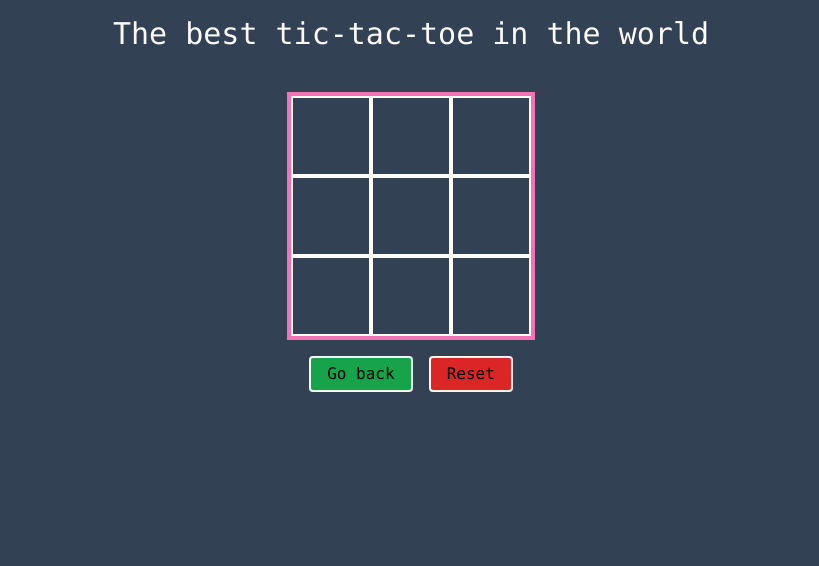
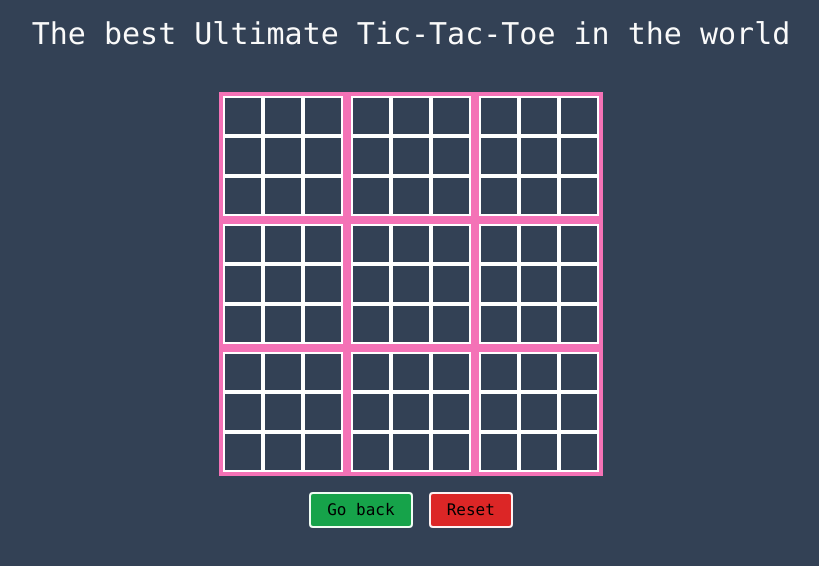
Before and after one commit to Buitragox/ultimate-tictactoe, a SvelteKit app: page /play in a window 1280 px wide. Shown: the top 566 px of the page, without its empty margins (229-1048 px from the left). Built offline with nearby package versions, Linux system fonts and the light colour scheme.

Commit message:
Changes that I forgot to commit

```diff
--- a/src/routes/+layout.svelte
+++ b/src/routes/+layout.svelte
@@ -2,6 +2,6 @@
 	import '../app.css';
 </script>
 
-<div class="h-screen bg-slate-700 font-mono">
+<div class="min-h-screen h-screen bg-slate-700 font-mono">
 	<slot />
 </div>
--- a/src/routes/play/+page.svelte
+++ b/src/routes/play/+page.svelte
@@ -6,19 +6,40 @@
 
 <main>
 	<div class="grid place-items-center p-2">
-		<h1 class="font-medium text-zinc-50 text-3xl p-2 pb-10">The best tic-tac-toe in the world</h1>
+		<h1 class="font-medium text-zinc-50 text-3xl p-2 pb-10">
+			The best Ultimate Tic-Tac-Toe in the world
+		</h1>
 
-		<div class="grid grid-cols-3 border-4 border-pink-400">
-			{#each game.board[0][0].matrix as row, i (i)}
-				{#each row as value, j (j)}
-					<button
-						class="col-span-1 border-2 border-white w-20 h-20 hover:bg-slate-600"
-						on:click={() => {
-							game = game.localMove(i, j);
-						}}
+		<div class="grid grid-cols-3">
+			{#each game.matrix as section_row, sec_i (sec_i)}
+				{#each section_row as section, sec_j (sec_j)}
+					<div
+						class="col-span-1 grid grid-cols-3 border-4 items-center justify-items-center
+						{game.isNextSection(sec_i, sec_j) ? 'border-pink-400' : 'border-blue-400'}"
 					>
-						<p class="text-3xl text-zinc-50">{value}</p>
-					</button>
+						<!-- Mark the winner of a section -->
+						{#if section.winner === 'x'}
+							<p class="absolute text-[9rem] z-10">X</p>
+						{:else if section.winner === 'o'}
+							<p class="absolute text-[9rem] z-10">O</p>
+						{/if}
+
+						{#each section.matrix as row, i (i)}
+							{#each row as value, j (j)}
+								<button
+									class="relative col-span-1 border-2 border-white w-10 h-10
+								{game.isNextSection(sec_i, sec_j) ? 'hover:bg-slate-600' : ''}"
+									on:click={() => {
+										game = game.localMove(sec_i, sec_j, i, j);
+									}}
+								>
+									<p class="text-3xl text-zinc-50">
+										{value}
+									</p>
+								</button>
+							{/each}
+						{/each}
+					</div>
 				{/each}
 			{/each}
 		</div>
--- /dev/null
+++ b/src/routes/play/board.ts
@@ -0,0 +1,18 @@
+export interface Board {
+    matrix: any[][];
+    getTileOwner(row: number, col: number): string;
+}
+
+export function checkHorizontal(board: Board, row: number, player: string) : boolean {
+    let has_won = true;
+    let index = 0;
+    while (index < board.matrix.length && has_won) {
+        if (board.getTileOwner(row, index)) {
+            has_won = false;
+            break;
+        }
+        index++;
+    }
+
+    return has_won;
+}
--- a/src/routes/play/game.ts
+++ b/src/routes/play/game.ts
@@ -1,5 +1,14 @@
-export class Game {
-	board: Section[][];
+import { Section } from './section';
+import type { Board } from "./board";
+
+/**
+ * Represents the Ultimate-TicTacToe game
+ * and handles all of the game logic.
+ */
+export class Game implements Board {
+	matrix: Section[][];
+	private nextSecRow: number;
+	private nextSecCol: number;
 	playerTurn: string;
 	localPlayer: string;
 	enemyPlayer: string;
@@ -11,19 +20,24 @@ export class Game {
 		localPlayer: string | undefined = undefined,
 		winner: string | undefined = undefined
 	) {
-		this.board = [];
+		this.matrix = [];
 		this.playerTurn = playerTurn ? playerTurn : 'x';
 		this.localPlayer = localPlayer ? localPlayer : 'x';
 		this.enemyPlayer = this.localPlayer === 'x' ? 'o' : 'x';
 		this.winner = winner ? winner : '';
+		this.nextSecRow = -1;
+		this.nextSecCol = -1;
 
 		// TODO: build this.matrix from matrix param.
 		// Currently: Always create new matrix.
 		// Should: Handle input.
-		// for (let i = 0; i < 3; i++) {
-		//     this.board.push([new Section(), new Section(), new Section()]);
-		// }
-		this.board.push([new Section()]);
+		for (let i = 0; i < 3; i++) {
+			this.matrix.push([new Section(), new Section(), new Section()]);
+		}
+	}
+
+	getTileOwner(row: number, col: number): string {
+		return this.matrix[row][col].winner;
 	}
 
 	/**
@@ -31,11 +45,13 @@ export class Game {
 	 * @returns the game object
 	 */
 	resetGame(): Game {
-		for (let i = 0; i < this.board.length; i++) {
-			for (let j = 0; j < this.board[i].length; j++) {
-				this.board[i][j].resetSection();
+		for (let i = 0; i < this.matrix.length; i++) {
+			for (let j = 0; j < this.matrix[i].length; j++) {
+				this.matrix[i][j].resetSection();
 			}
 		}
+		this.nextSecRow = -1;
+		this.nextSecCol = -1;
 		this.playerTurn = this.localPlayer;
 		this.winner = '';
 
@@ -49,21 +65,19 @@ export class Game {
 	 * If the game is not finished after the player moves, it calls computerMove to process the
 	 * enemy move.
 	 *
-	 * Currently it only works for a single section and needs some work.
+	 * TODO Currently it only works for a single section and needs some work.
+	 * @param secRow row index of the selected section
+	 * @param secCol column index of the selected section
 	 * @param i row of the section that was selected.
 	 * @param j column of the section that was selected.
 	 * @returns the game object
 	 */
-	localMove(i: number, j: number): Game {
-		let section = this.board[0][0];
-		if (
-			this.localPlayer === this.playerTurn &&
-			section.matrix[i][j] === '' &&
-			!this.isGameFinished()
-		) {
+	localMove(secRow: number, secCol: number, i: number, j: number): Game {
+		let section = this.matrix[secRow][secCol];
+		if (this.isMoveValid(secRow, secCol, i, j)) {
 			this.processMove(i, j, section);
 			if (!this.isGameFinished()) {
-				this.computerMove(section);
+				this.computerMove();
 			}
 		}
 
@@ -73,8 +87,45 @@ export class Game {
 	}
 
 	/**
-	 * Marks the position with the player symbol and calls section.checkGame.
-	 * It also sets the value of playerTurn after each move.
+	 * Checks if the selected section is the next playable section
+	 * @param secRow row index of the selected section
+	 * @param secCol column index of the selected section
+	 * @returns true if the selected section is the next playable section
+	 * 			or it's the first move, false otherwise
+	 */
+	isNextSection(secRow: number, secCol: number): boolean {
+		return (
+			(this.nextSecRow === -1 || this.nextSecRow === secRow) &&
+			(this.nextSecCol === -1 || this.nextSecCol === secCol)
+		);
+	}
+
+	/**
+	 * Checks if a move is valid. A move is valid if the following conditions are met:
+	 *
+	 * - The player must be on his turn.
+	 * - It's the first move OR the selected section is the next section to be played
+	 * - The selected tile is empty.
+	 * - The game is not finished.
+
+	 * @param secRow row index of the selected section
+	 * @param secCol column index of the selected section
+	 * @param i matrix row index
+	 * @param j matrix column index
+	 * @returns true if the move is valid, false otherwise
+	 */
+	private isMoveValid(secRow: number, secCol: number, i: number, j: number): boolean {
+		return (
+			this.localPlayer === this.playerTurn &&
+			this.isNextSection(secRow, secCol) &&
+			this.matrix[secRow][secCol].isTileEmpty(i, j) &&
+			!this.isGameFinished()
+		);
+	}
+
+	/**
+	 * Marks the position with the player symbol and calls section.checkGame().
+	 * This function sets the game attributes for the next move.
 	 *
 	 * If the current player wins, it sets the value to the winner attribute.
 	 * @param i row index of the selected section
@@ -89,22 +140,27 @@ export class Game {
 		// Change the current player after the move was checked.
 		this.playerTurn = this.playerTurn === 'x' ? 'o' : 'x';
 
-		// TODO: This should set the winner after all sections were validated.
+		// Change the next playable section to the coordinates of the last played tile.
+		this.nextSecRow = i;
+		this.nextSecCol = j;
+
+		// TODO This should set the winner after all sections were validated.
 		this.winner = section.winner;
 		if (this.winner !== '') {
 			console.log('Winner:', this.winner);
 		}
 	}
 
-	private computerMove(section: Section) {
-		let emptySpaces: [number, number][] = [];
-		for (let i = 0; i < section.matrix.length; i++) {
-			for (let j = 0; j < section.matrix[i].length; j++) {
-				if (section.matrix[i][j] === '') {
-					emptySpaces.push([i, j]);
-				}
-			}
-		}
+	private nextSection() : Section {
+		return this.matrix[this.nextSecRow][this.nextSecCol]
+	}
+
+	/**
+	 * Randomly makes a move for the computer.
+	 */
+	private computerMove() {
+		let section = this.nextSection();
+		let emptySpaces = section.emptyTiles();
 
 		const index = Math.floor(Math.random() * emptySpaces.length);
 		let [i, j] = emptySpaces[index];
@@ -119,123 +175,3 @@ export class Game {
 		return this.winner !== '';
 	}
 }
-
-class Section {
-	matrix: string[][];
-	winner: string;
-
-	constructor(data: string | undefined = undefined) {
-		const DATA_LENGTH = 9;
-
-		this.matrix = [
-			['', '', ''],
-			['', '', ''],
-			['', '', '']
-		]; // Create default section
-		this.winner = '';
-
-		// If data was provided, fill this.data
-		if (data) {
-			let col: number;
-			let row: number;
-			for (let i = 0; i < DATA_LENGTH; i++) {
-				row = Math.floor(i / this.matrix.length);
-				col = i % this.matrix.length;
-				this.matrix[row][col] = data;
-			}
-
-			for (let i = 0; i < this.matrix.length; i++) {
-				this.checkGame(i, i, 'x');
-				this.checkGame(i, i, 'o');
-			}
-		}
-	}
-
-	checkGame(i: number, j: number, player: string): string {
-		if (this.winner !== '') {
-			return this.winner;
-		} else {
-			const hasWon =
-				this.checkHorizontal(i, player) ||
-				this.checkVertical(j, player) ||
-				this.checkDiagonal(player);
-			this.winner = hasWon ? player : '';
-		}
-
-		return this.winner;
-	}
-
-	private checkHorizontal(i: number, player: string): boolean {
-		console.log('horizonal');
-
-		let has_won = true;
-		let index = 0;
-		while (index < this.matrix.length && has_won) {
-			if (this.matrix[i][index] !== player) {
-				has_won = false;
-				break;
-			}
-			index++;
-		}
-
-		return has_won;
-	}
-
-	private checkVertical(j: number, player: string): boolean {
-		console.log('vertical');
-		let has_won = true;
-		let index = 0;
-
-		while (index < this.matrix.length && has_won) {
-			if (this.matrix[index][j] !== player) {
-				has_won = false;
-				break;
-			}
-			index++;
-		}
-
-		return has_won;
-	}
-
-	/**
-     * This checks both diagonals disregarding the player move.
-       Not the best but for 6 checks it's OK.
-     */
-	private checkDiagonal(player: string): boolean {
-		let has_won1 = true;
-		let has_won2 = true;
-		let index = 0;
-
-		// Check diagonal from (0,0) to (N,N)
-		while (index < this.matrix.length && has_won1) {
-			if (this.matrix[index][index] !== player) {
-				has_won1 = false;
-				break;
-			}
-			index++;
-		}
-
-		// Check diagonal from (0,N) to (N,0)
-		index = 0;
-		while (index < this.matrix.length && has_won2) {
-			if (this.matrix[index][this.matrix.length - 1 - index] !== player) {
-				has_won2 = false;
-				break;
-			}
-			index++;
-		}
-
-		console.log('diagonal', has_won1, has_won2);
-
-		return has_won1 || has_won2;
-	}
-
-	resetSection() {
-		for (let i = 0; i < this.matrix.length; i++) {
-			for (let j = 0; j < this.matrix.length; j++) {
-				this.matrix[i][j] = '';
-			}
-		}
-		this.winner = '';
-	}
-}
--- /dev/null
+++ b/src/routes/play/section.ts
@@ -0,0 +1,155 @@
+import type { Board } from "./board";
+
+/**
+ * Represents a single board of tictactoe.
+ * This class is used by the Game class and is not meant to be used directly.
+ */
+export class Section implements Board {
+	matrix: string[][];
+	winner: string;
+
+	constructor(data: string | undefined = undefined) {
+		const DATA_LENGTH = 9;
+
+		this.matrix = [
+			['', '', ''],
+			['', '', ''],
+			['', '', '']
+		]; // Create default section
+		this.winner = '';
+
+		// If data was provided, fill this.data
+		if (data) {
+			let col: number;
+			let row: number;
+			for (let i = 0; i < DATA_LENGTH; i++) {
+				row = Math.floor(i / this.matrix.length);
+				col = i % this.matrix.length;
+				this.matrix[row][col] = data;
+			}
+
+			for (let i = 0; i < this.matrix.length; i++) {
+				this.checkGame(i, i, 'x');
+				this.checkGame(i, i, 'o');
+			}
+		}
+	}
+
+	getTileOwner(row: number, col: number): string {
+		return this.matrix[row][col];
+	}
+
+	/**
+	 * Checks if the if tile at i,j is empty
+	 * @param i row index of the matrix
+	 * @param j column index of the matrix
+	 * @returns true if the tile is empty, false otherwise
+	 */
+	isTileEmpty(i: number, j: number): boolean {
+		return this.matrix[i][j] === '';
+	}
+
+	emptyTiles() : [number, number][] {
+		let emptySpaces: [number, number][] = [];
+		for (let i = 0; i < this.matrix.length; i++) {
+			for (let j = 0; j < this.matrix[i].length; j++) {
+				if (this.isTileEmpty(i, j)) {
+					emptySpaces.push([i, j]);
+				}
+			}
+		}
+
+		return emptySpaces
+	}
+
+	checkGame(i: number, j: number, player: string): string {
+		if (this.winner !== '') {
+			return this.winner;
+		} else {
+			const hasWon =
+				this.checkHorizontal(i, player) ||
+				this.checkVertical(j, player) ||
+				this.checkDiagonal(player);
+			this.winner = hasWon ? player : '';
+		}
+
+		return this.winner;
+	}
+
+	private checkHorizontal(i: number, player: string): boolean {
+		console.log('horizonal');
+
+		let has_won = true;
+		let index = 0;
+		while (index < this.matrix.length && has_won) {
+			if (this.matrix[i][index] !== player) {
+				has_won = false;
+				break;
+			}
+			index++;
+		}
+
+		return has_won;
+	}
+
+	private checkVertical(j: number, player: string): boolean {
+		console.log('vertical');
+		let has_won = true;
+		let index = 0;
+
+		while (index < this.matrix.length && has_won) {
+			if (this.matrix[index][j] !== player) {
+				has_won = false;
+				break;
+			}
+			index++;
+		}
+
+		return has_won;
+	}
+
+	/**
+     * This checks both diagonals disregarding the player move.
+       Not the best but for 6 checks it's OK.
+     */
+	private checkDiagonal(player: string): boolean {
+		let has_won1 = true;
+		let has_won2 = true;
+		let index = 0;
+
+		// Check diagonal from (0,0) to (N,N)
+		while (index < this.matrix.length && has_won1) {
+			if (this.matrix[index][index] !== player) {
+				has_won1 = false;
+				break;
+			}
+			index++;
+		}
+
+		// Check diagonal from (0,N) to (N,0)
+		index = 0;
+		while (index < this.matrix.length && has_won2) {
+			if (this.matrix[index][this.matrix.length - 1 - index] !== player) {
+				has_won2 = false;
+				break;
+			}
+			index++;
+		}
+
+		console.log('diagonal', has_won1, has_won2);
+
+		return has_won1 || has_won2;
+	}
+
+	/**
+	 * Resets the section's tiles and winner.
+	 */
+	resetSection() {
+		for (let i = 0; i < this.matrix.length; i++) {
+			for (let j = 0; j < this.matrix.length; j++) {
+				this.matrix[i][j] = '';
+			}
+		}
+		this.winner = '';
+	}
+}
```
Also changed, not shown: 1 other file (tests, documents, lock files or other folders).
